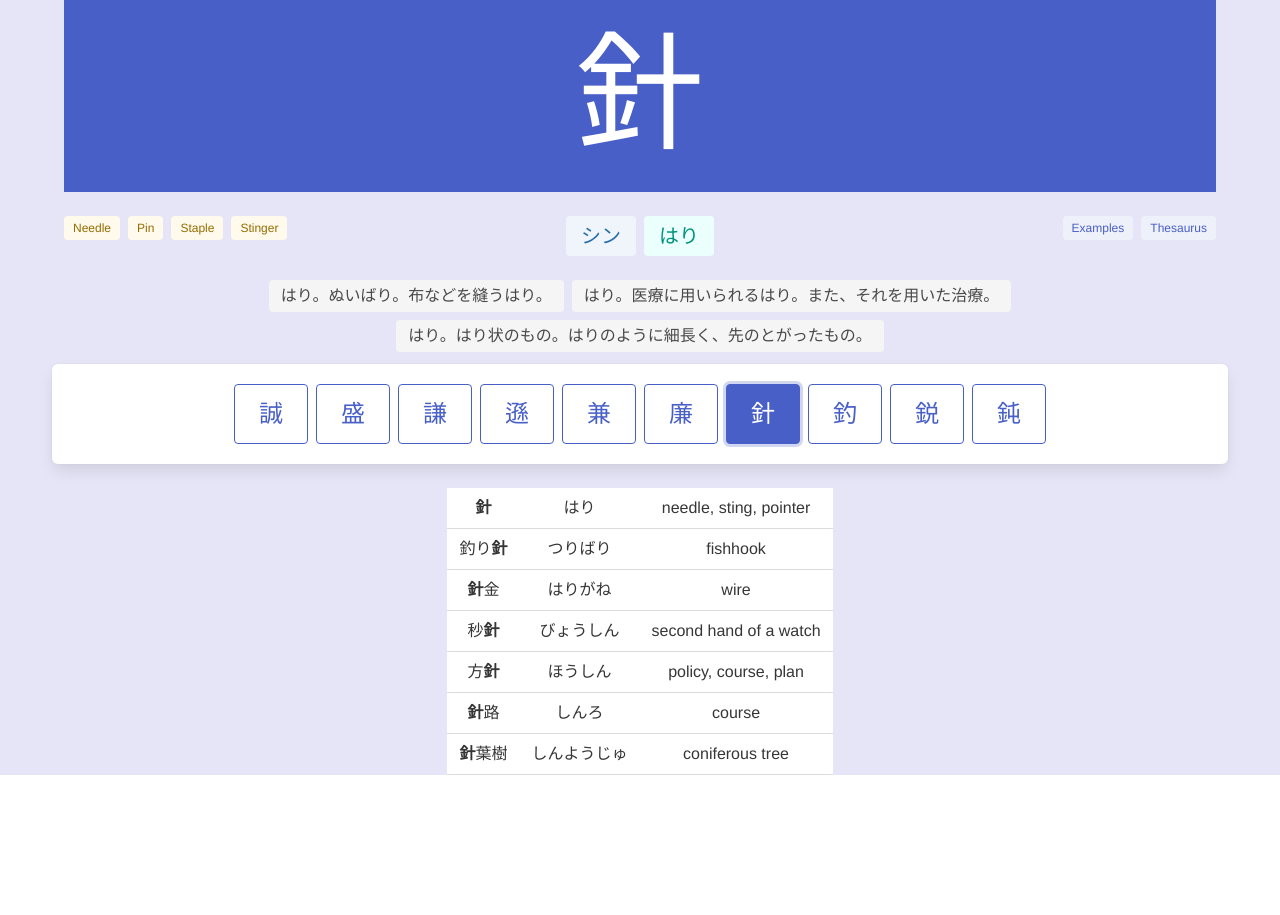
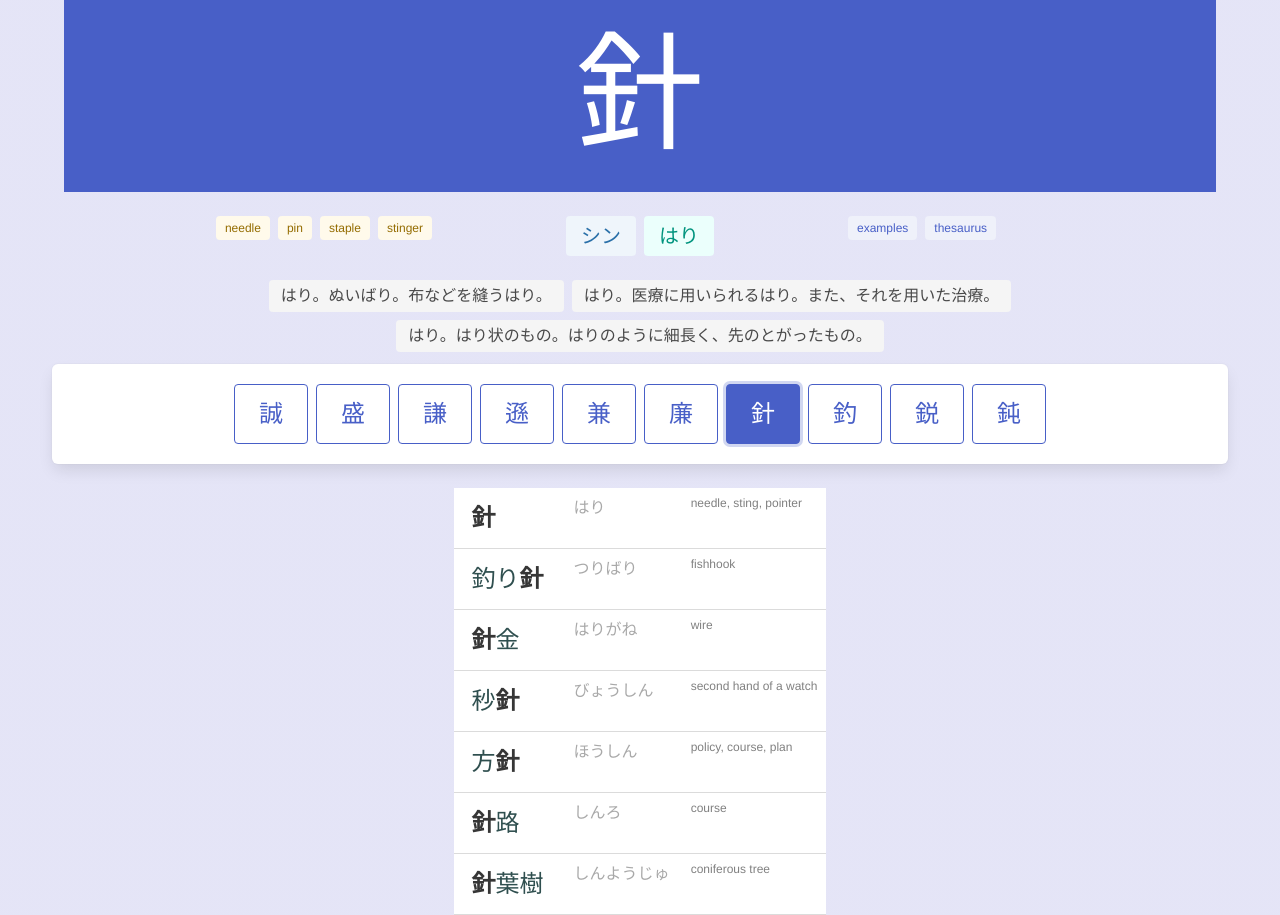
Before and after one commit to Xifax/kanji-odysseus, a Vue app: page / in a window 1280 px wide. Before the commit the page ends 800 px from the top, so only its background shows below. Built offline with nearby package versions, Linux system fonts and the light colour scheme; a web font is replaced by a local one.

Commit message:
Change favicon and modify background opacity

```diff
--- a/index.html
+++ b/index.html
@@ -1,13 +1,18 @@
 <!DOCTYPE html>
 <html lang="en">
   <head>
-  <meta charset="UTF-8">
+    <meta charset="UTF-8" />
     <link rel="icon" href="/favicon.ico" />
-  <meta name="viewport" content="width=device-width, initial-scale=1.0">
+    <meta name="viewport" content="width=device-width, initial-scale=1.0" />
     <title>Kanji Odysseus</title>
   </head>
   <body>
     <div id="app"></div>
+    <div style="display:none">
+      Icons made by
+      <a href="https://www.freepik.com" title="Freepik">Freepik</a> from
+      <a href="https://www.flaticon.com/" title="Flaticon">www.flaticon.com</a>
+    </div>
     <script type="module" src="/src/main.js"></script>
   </body>
 </html>
--- a/src/components/HelloKanji.vue
+++ b/src/components/HelloKanji.vue
@@ -1,5 +1,5 @@
 <template>
-  <div class="container">
+  <div class="container main">
     <!-- TODO: customize kanji rank (e.g., only id > 1000) -->
     <!-- TODO: button ROLL new kanji -->
     <section class="hero is-small is-link block">
@@ -11,11 +11,11 @@
     <!-- Readings and links -->
     <div class="columns is-centered">
       <div class="column">
-        <div class="tags are-small is-left">
+        <div class="tags are-small is-right">
           <span
             v-for="m in kanji.meanings"
             :key="m"
-            class="tag is-light is-warning"
+            class="tag is-light is-warning is-lowercase"
             >{{ m }}</span
           >
         </div>
@@ -32,15 +32,15 @@
       </div>
       <div class="column">
         <!-- Links to other resources -->
-        <div class="tags are-small is-right">
+        <div class="tags are-small is-left">
           <span class="tag is-light is-link">
             <a target="_blank" :href="'https://yourei.jp/' + kanji.kanji"
-              >Examples</a
+              >examples</a
             >
           </span>
           <span class="tag is-light is-link">
             <a target="_blank" :href="'https://kotobank.jp/word/' + kanji.kanji"
-              >Thesaurus</a
+              >thesaurus</a
             >
           </span>
         </div>
@@ -62,7 +62,7 @@
     </div>
 
     <!-- Similar kanji -->
-    <div class="columns is-centered box block">
+    <div class="columns is-centered box">
       <div class="buttons is-centered">
         <button
           v-for="k in kanji.group"
@@ -82,12 +82,12 @@
     <!-- Examples -->
     <!-- TODO: make KANJI ONLY clickable -->
     <div class="columns is-centered block">
-      <table class="table">
+      <table class="table examples has-text-left">
         <tr v-for="w in kanji.words" :key="w">
           <!-- Highlight kanji in word -->
-          <td v-html="highlight(w.kanji)"></td>
-          <td>{{ w.reading }}</td>
-          <td>{{ w.meaning }}</td>
+          <td class="example-kanji is-size-4" v-html="highlight(w.kanji)"></td>
+          <td class="example-reading">{{ w.reading }}</td>
+          <td class="example-meaning is-size-7">{{ w.meaning }}</td>
         </tr>
       </table>
     </div>
--- a/src/theme.scss
+++ b/src/theme.scss
@@ -7,17 +7,27 @@
   font-family: "Shippori Mincho B1", serif;
 }
 
-em {
+html {
+  background-color: #e5e5f7;
+  background-image: radial-gradient(
+    rgba(#3273dc, .4) 0.7000000000000001px,
+    rgba(#e5e5f7, .4) 0.7000000000000001px
+  );
+  background-size: 14px 14px;
+}
+
+.example-kanji {
   color: darkslategrey;
 }
 
-body {
+.example-meaning {
+  color: grey;
+}
 
-  background-color: #e5e5f7;
-  // opacity: 0.4;
-  background-image: radial-gradient(
-    #444cf7 0.7000000000000001px,
-    #e5e5f7 0.7000000000000001px
-  );
-  background-size: 14px 14px;
+.example-reading {
+  color: darkgrey;
 }
+
+.examples {
+  vertical-align: center !important;
+}
```
Also changed, not shown: 1 other file (tests, documents, lock files or other folders). Lines whose indentation alone changed are shown as unchanged.
